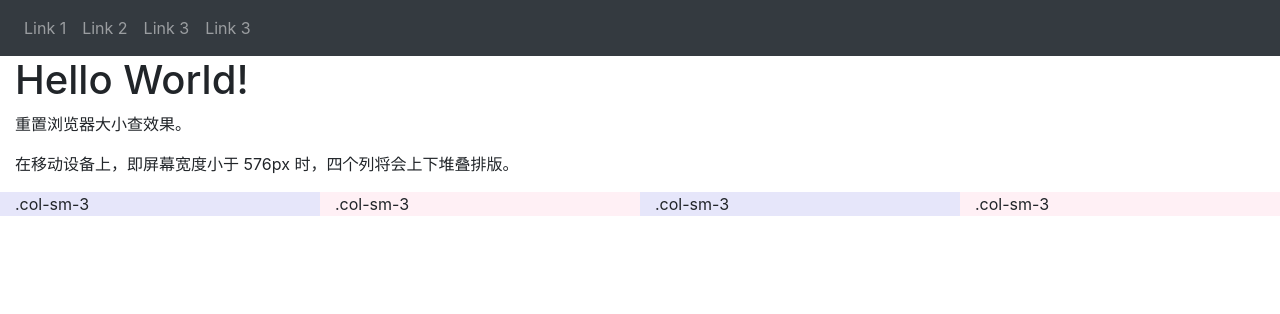
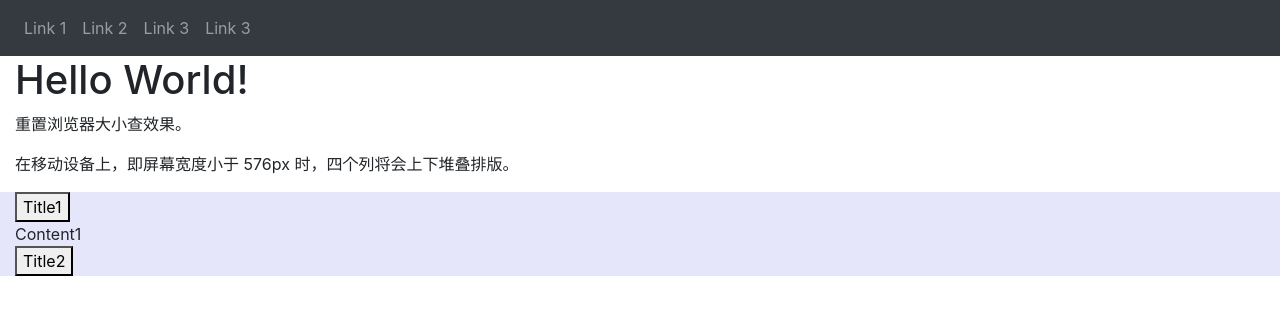
Before and after one commit to JimmyPoor/Maddy, an Angular app: page / in a window 1280 px wide. Shown: the top 314 px of the page. Built offline with nearby package versions, Linux system fonts and the light colour scheme.

Commit message:
add share folder and others

```diff
--- a/src/app/app.component.html
+++ b/src/app/app.component.html
@@ -26,9 +26,22 @@
   <p>重置浏览器大小查效果。</p>
   <p> 在移动设备上，即屏幕宽度小于 576px 时，四个列将会上下堆叠排版。</p>
   <div class="row">
+    <div class="col-sm-12" style="background-color:lavender;">
+     <ngb-accordion #acc="ngbAccordion" activeIds="ngb-panel-0">
+       <ngb-panel title="Title1">
+         <ng-template ngbPanelContent>
+           Content1
+         </ng-template>
+       </ngb-panel>
+       <ngb-panel title="Title2">
+         <ng-template ngbPanelContent>
+           Content2
+         </ng-template>
+       </ngb-panel>
+     </ngb-accordion>
+    </div>
+    <!-- <div class="col-sm-3" style="background-color:lavenderblush;">.col-sm-3</div>
     <div class="col-sm-3" style="background-color:lavender;">.col-sm-3</div>
-    <div class="col-sm-3" style="background-color:lavenderblush;">.col-sm-3</div>
-    <div class="col-sm-3" style="background-color:lavender;">.col-sm-3</div>
-    <div class="col-sm-3" style="background-color:lavenderblush;">.col-sm-3</div>
+    <div class="col-sm-3" style="background-color:lavenderblush;">.col-sm-3</div> -->
   </div>
 </div>
--- /dev/null
+++ b/src/app/users/shared/user.model.ts
@@ -0,0 +1,4 @@
+export class User {
+    userId: Number;
+    userName: string;
+}
--- /dev/null
+++ b/src/app/users/shared/user.service.ts
@@ -0,0 +1,6 @@
+import { Injectable } from '@angular/core';
+
+@Injectable()
+export class UserService {
+
+}
```
Also changed, not shown: src/app/plugins/counter/counter.component.ts (added, +23 -0 lines), src/app/core/core.module.ts (added).
